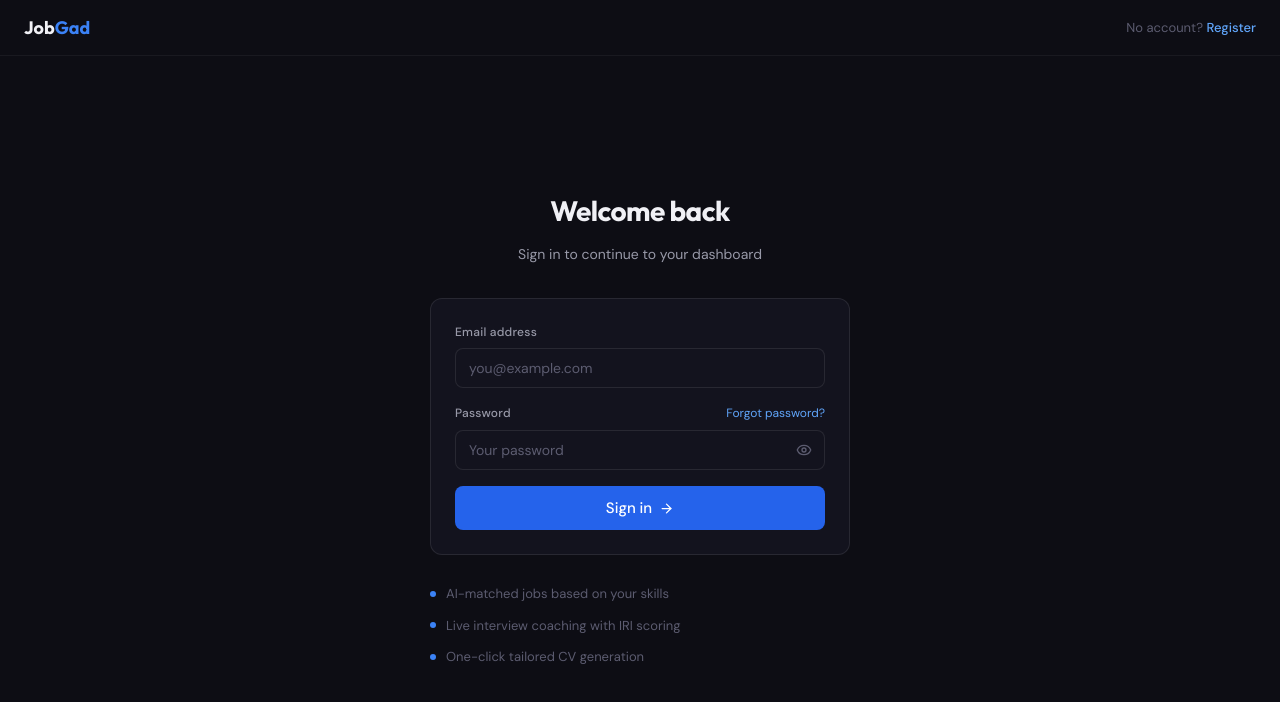
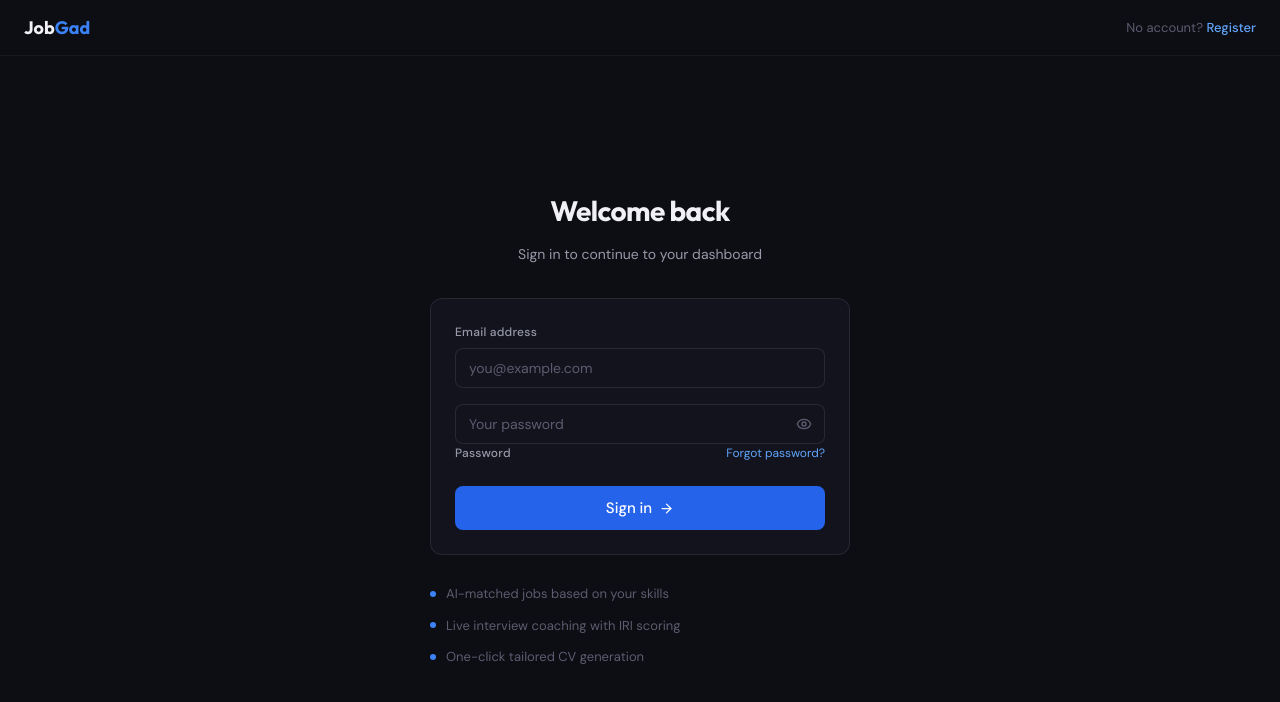
Before and after one commit to Selamo/JobGad, a Next.js app in the folder JobGad/Frontend/jobgad-frontend/: page /login in a window 1280 px wide. Shown: the top 702 px of the page. Built offline with nearby package versions, Linux system fonts and the light colour scheme; no server answers.

Commit message:
Change position of forgot button

```diff
--- a/JobGad/Frontend/jobgad-frontend/src/app/login/page.tsx
+++ b/JobGad/Frontend/jobgad-frontend/src/app/login/page.tsx
@@ -76,12 +76,7 @@ export default function LoginPage() {
               </div>
 
               <div className="form-group">
-                <div style={{ display: 'flex', alignItems: 'center', justifyContent: 'space-between', marginBottom: 6 }}>
-                  <label className="label" style={{ marginBottom: 0 }}>Password</label>
-                  <Link href="/forgot-password" style={{ fontSize: 12, color: 'var(--blue-bright)', textDecoration: 'none' }}>
-                    Forgot password?
-                  </Link>
-                </div>
+
                 <div style={{ position: 'relative' }}>
                   <input
                     className="input"
@@ -100,6 +95,12 @@ export default function LoginPage() {
                   >
                     {showPw ? <EyeOff size={16} /> : <Eye size={16} />}
                   </button>
+                </div>
+                <div style={{ display: 'flex', alignItems: 'center', justifyContent: 'space-between', marginBottom: 6 }}>
+                  <label className="label" style={{ marginBottom: 0 }}>Password</label>
+                  <Link href="/forgot-password" style={{ fontSize: 12, color: 'var(--blue-bright)', textDecoration: 'none' }}>
+                    Forgot password?
+                  </Link>
                 </div>
               </div>
 
```
